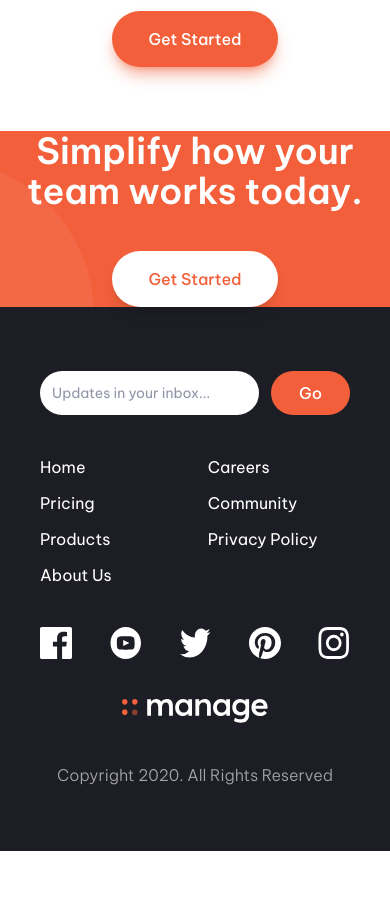
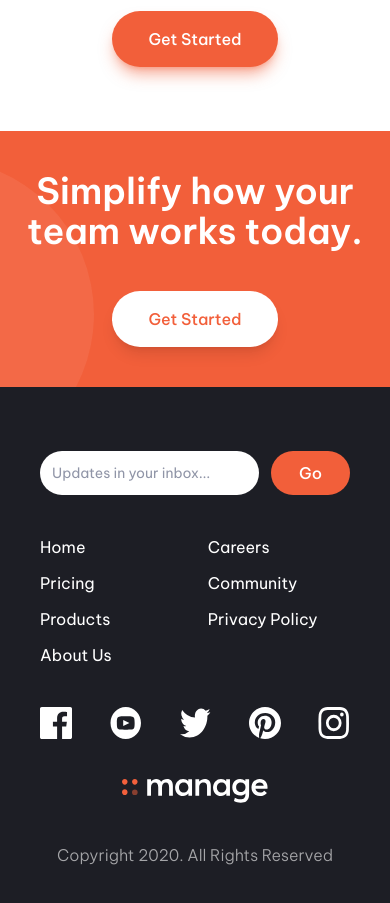
Before and after one commit to jesutobiDev/manage-landing-page, a React (Vite) app: page / in a window 390 px wide. Shown: the part 2220-3123 px from the top of the page. Before the commit the page ends 3071 px from the top, so only its background shows below. Built offline with nearby package versions, Linux system fonts and the light colour scheme.

Commit message:
fix:css fix

```diff
--- a/src/components/Simplify.tsx
+++ b/src/components/Simplify.tsx
@@ -5,7 +5,7 @@ import patternMobile from "../images/bg-simplify-section-mobile.svg"
 
 const Simplify : FC = () => {
   return (
-    <section className='bg-bright-red px-5 md:px-12 flex-col md:flex-row space-y-10 text-center flex justify-between lg:py-20 lg:px-28 items-center relative'>
+    <section className='bg-bright-red px-5 py-10 md:px-12 flex-col md:flex-row space-y-10 text-center flex justify-between lg:py-20 lg:px-28 items-center relative'>
         <h4 className='text-4xl text-white font-semibold max-w-[400px]'>Simplify how your team works today.</h4>
         <Link to="/" className="button-secondary">Get Started</Link>
         <div className='absolute top-0 left-0 inset-0 overflow-hidden'>
```
